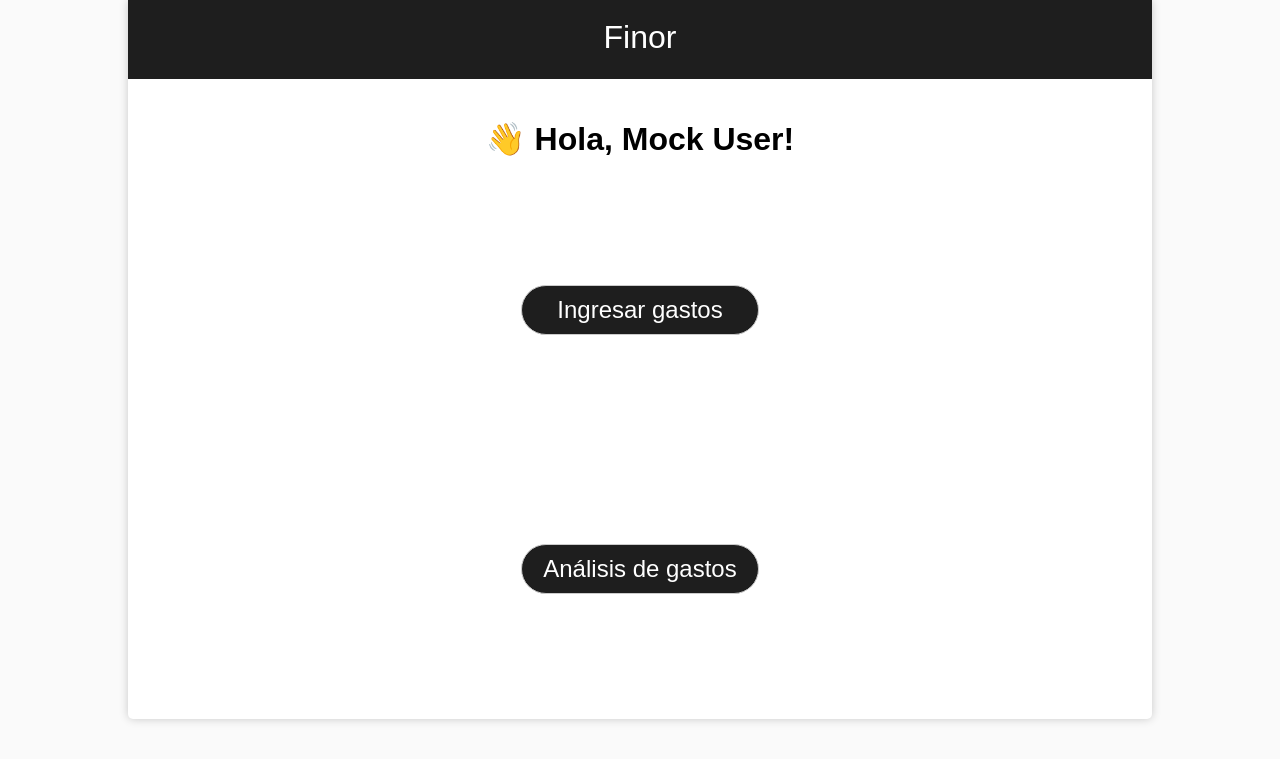
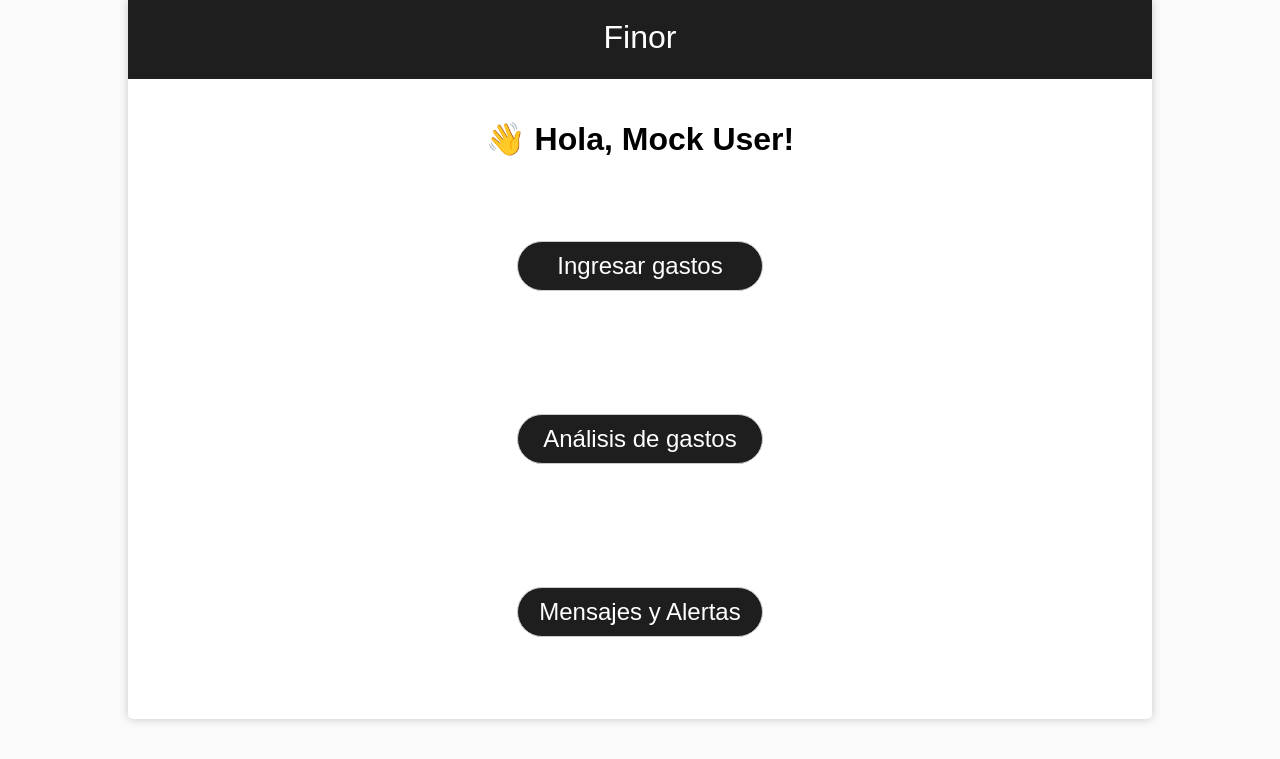
Before and after one commit to esteventorr/finor_web_app, a Django app: page / in a window 1280 px wide. Shown: the part 41-800 px from the top of the page. Run offline with Django 4.2, Linux system fonts and the light colour scheme.

Commit message:
messages and alerts added

```diff
--- a/control_finanzas/templates/control_finanzas/main-menu.html
+++ b/control_finanzas/templates/control_finanzas/main-menu.html
@@ -8,6 +8,7 @@
     <!-- Analisis Gastos -->
     <a href="/analisis-gastos/" class="main-menu__option">Análisis de gastos</a>
     <!-- Metas y Ahorros -->
+    <a href="/mensajes-alertas/" class="main-menu__option">Mensajes y Alertas</a>
   </div>
 </div>
 {% endblock %}
```
